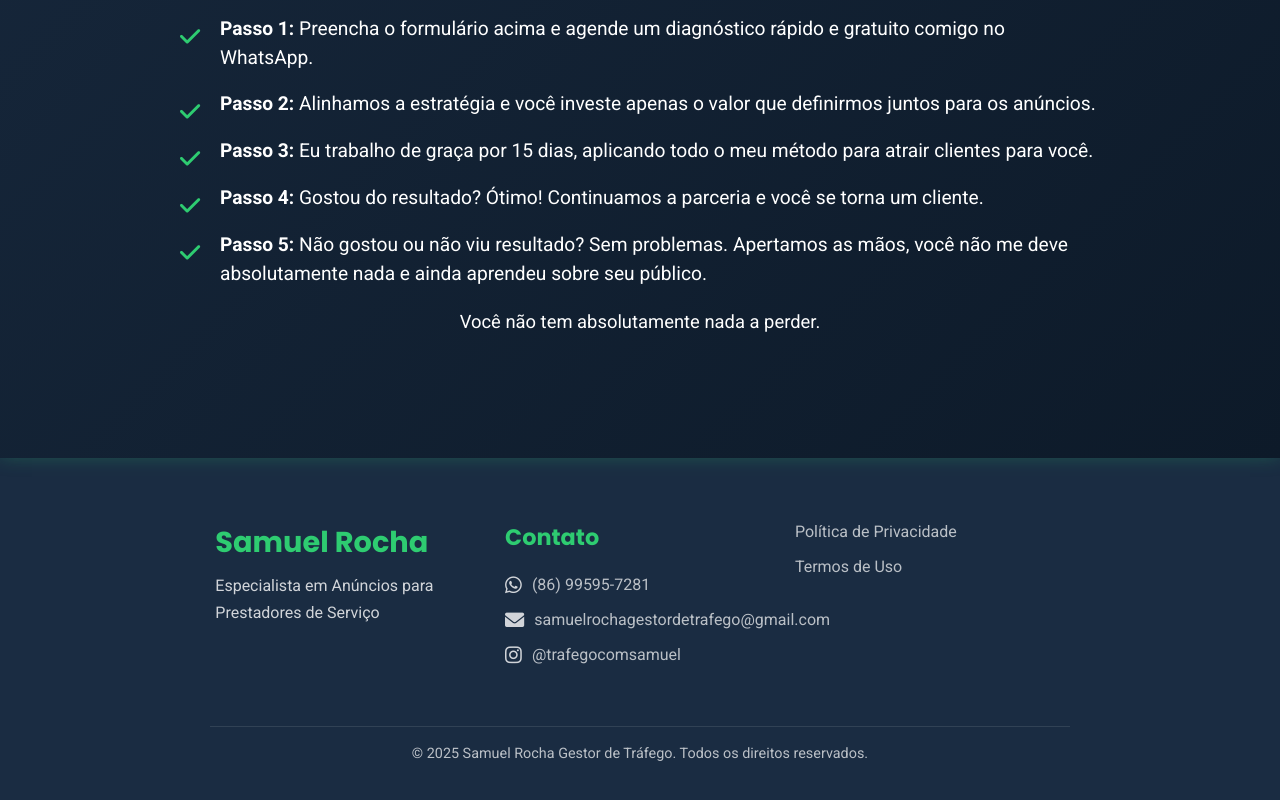
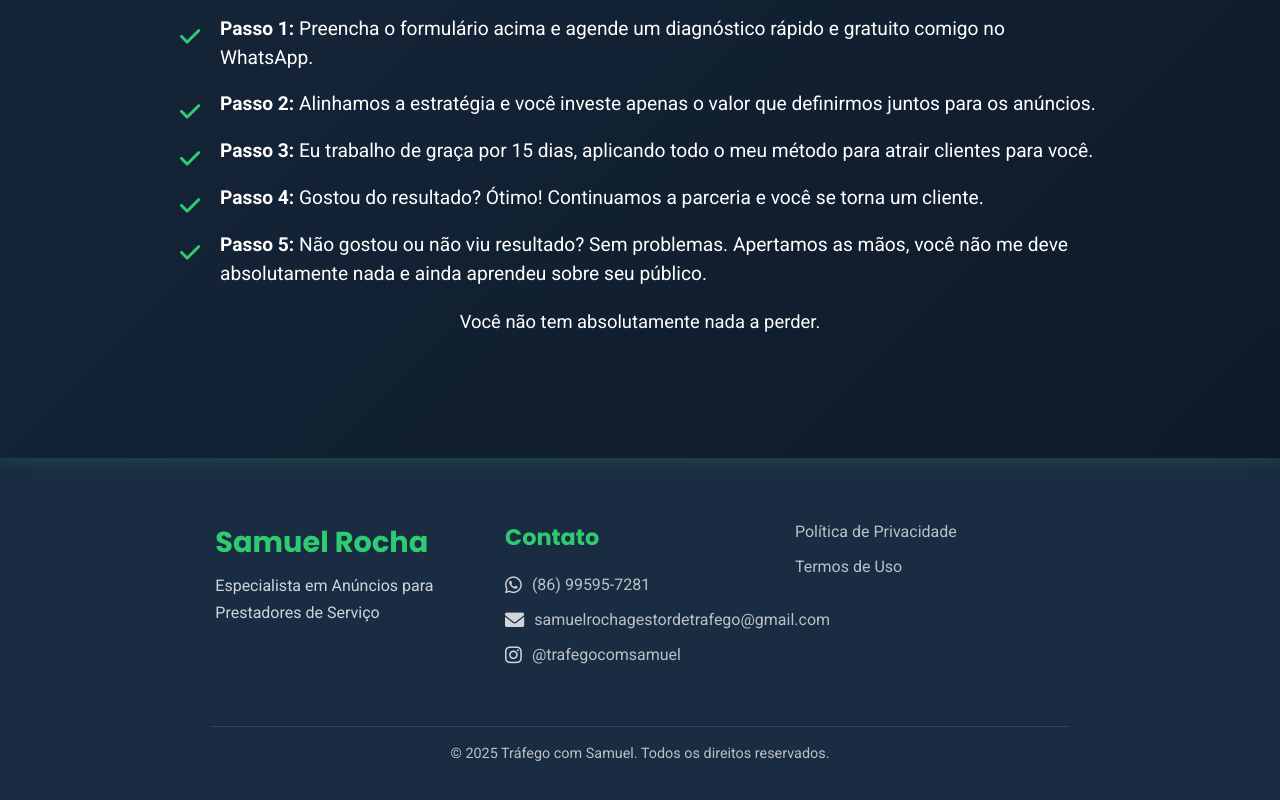
Before and after one commit to samuel-rocha-gestao-trafego/prestador-de-servico, a plain HTML site: page index.html in a window 1280 px wide. Shown: the part 4642-5442 px from the top of the page. Drawn offline with Linux system fonts and the light colour scheme.

Commit message:
Update index.html

```diff
--- a/index.html
+++ b/index.html
@@ -166,7 +166,7 @@
                 <a href="termos-de-uso.html" target="_blank" class="legal-link">Termos de Uso</a>
             </div>
             <div class="footer-bottom">
-                <p>© 2025 Samuel Rocha Gestor de Tráfego. Todos os direitos reservados.</p>
+                <p>© 2025 Tráfego com Samuel. Todos os direitos reservados.</p>
             </div>
         </div>
     </footer>
```
